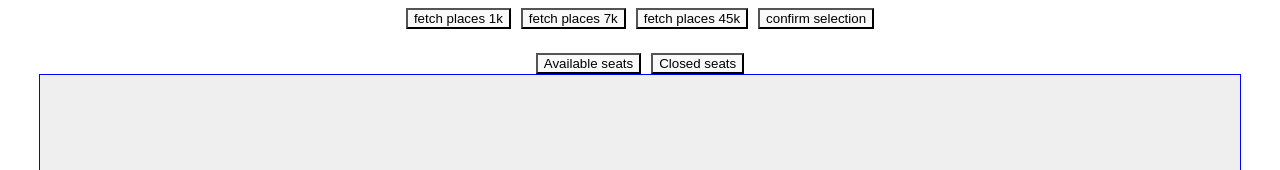
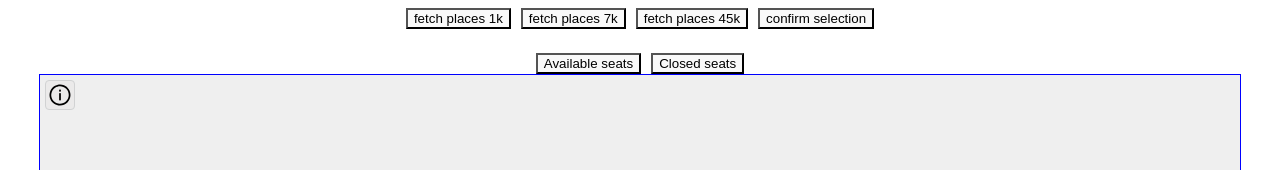
Before and after one commit to Senior-Pomidor/vue-scheme, a Vue app: page / in a window 1280 px wide. Shown: the top 170 px of the page. Built offline with nearby package versions, Linux system fonts and the light colour scheme.

Commit message:
SchemeInfoPopup

```diff
--- a/src/views/schemeAdminView/SchemeAdminView.vue
+++ b/src/views/schemeAdminView/SchemeAdminView.vue
@@ -33,7 +33,7 @@
       backgroundColor: schemeConfig.background_color || '#efefef'
     }"
   >
-    <!-- <SchemeInfoPopup/> -->
+    <SchemeInfoPopup/>
 
     <SchemeMain
       class="schemeAdminView__scheme"
```
